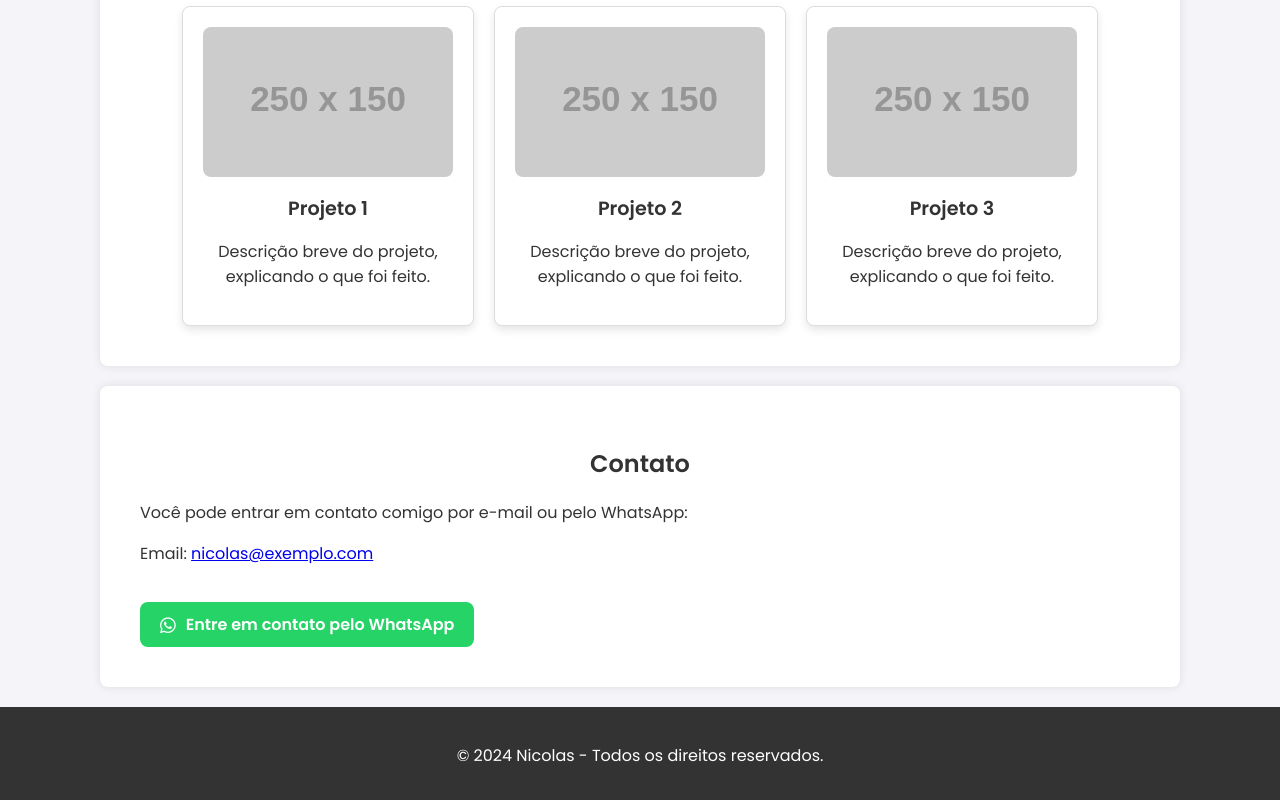
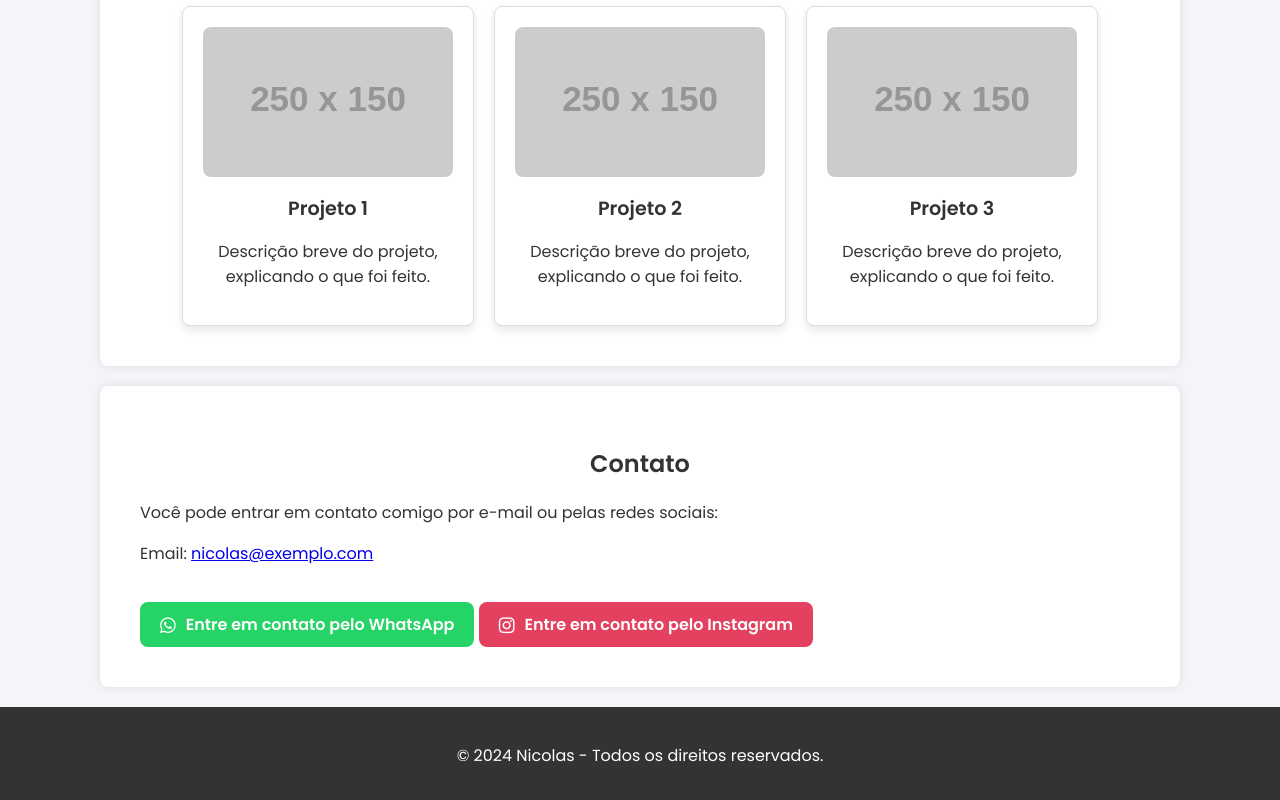
Before and after one commit to Nicodera/Portifolio, a plain HTML site: page index.html in a window 1280 px wide. Shown: the part 570-1370 px from the top of the page. Drawn offline with Linux system fonts and the light colour scheme; placeholder pictures from the web are drawn by us.

Commit message:
Adicionando link para Instagram

```diff
--- a/index.html
+++ b/index.html
@@ -100,11 +100,10 @@
         }
 
         /* Estilos para o link do WhatsApp */
-        .whatsapp-link {
+        .whatsapp-link, .instagram-link {
             display: inline-flex;
             align-items: center;
             justify-content: center;
-            background-color: #25D366;
             color: white;
             padding: 10px 20px;
             font-size: 16px;
@@ -114,13 +113,25 @@
             margin-top: 20px;
         }
 
-        .whatsapp-link i {
-            margin-right: 10px;
-            font-size: 18px;
+        .whatsapp-link {
+            background-color: #25D366;
         }
 
         .whatsapp-link:hover {
             background-color: #128C7E;
+        }
+
+        .instagram-link {
+            background-color: #E4405F;
+        }
+
+        .instagram-link:hover {
+            background-color: #C13584;
+        }
+
+        .whatsapp-link i, .instagram-link i {
+            margin-right: 10px;
+            font-size: 18px;
         }
     </style>
 </head>
@@ -170,12 +181,17 @@
     <!-- Seção de Contato -->
     <section id="contato" class="section">
         <h2>Contato</h2>
-        <p>Você pode entrar em contato comigo por e-mail ou pelo WhatsApp:</p>
+        <p>Você pode entrar em contato comigo por e-mail ou pelas redes sociais:</p>
         <p>Email: <a href="mailto:nicolas@exemplo.com">nicolas@exemplo.com</a></p>
 
         <!-- Link para o WhatsApp -->
         <a href="https://api.whatsapp.com/send/?phone=559184994376&text&type=phone_number&app_absent=0" class="whatsapp-link" target="_blank">
             <i class="fab fa-whatsapp"></i> Entre em contato pelo WhatsApp
+        </a>
+
+        <!-- Link para o Instagram -->
+        <a href="https://www.instagram.com/nicodera/" class="instagram-link" target="_blank">
+            <i class="fab fa-instagram"></i> Entre em contato pelo Instagram
         </a>
     </section>
 
```
